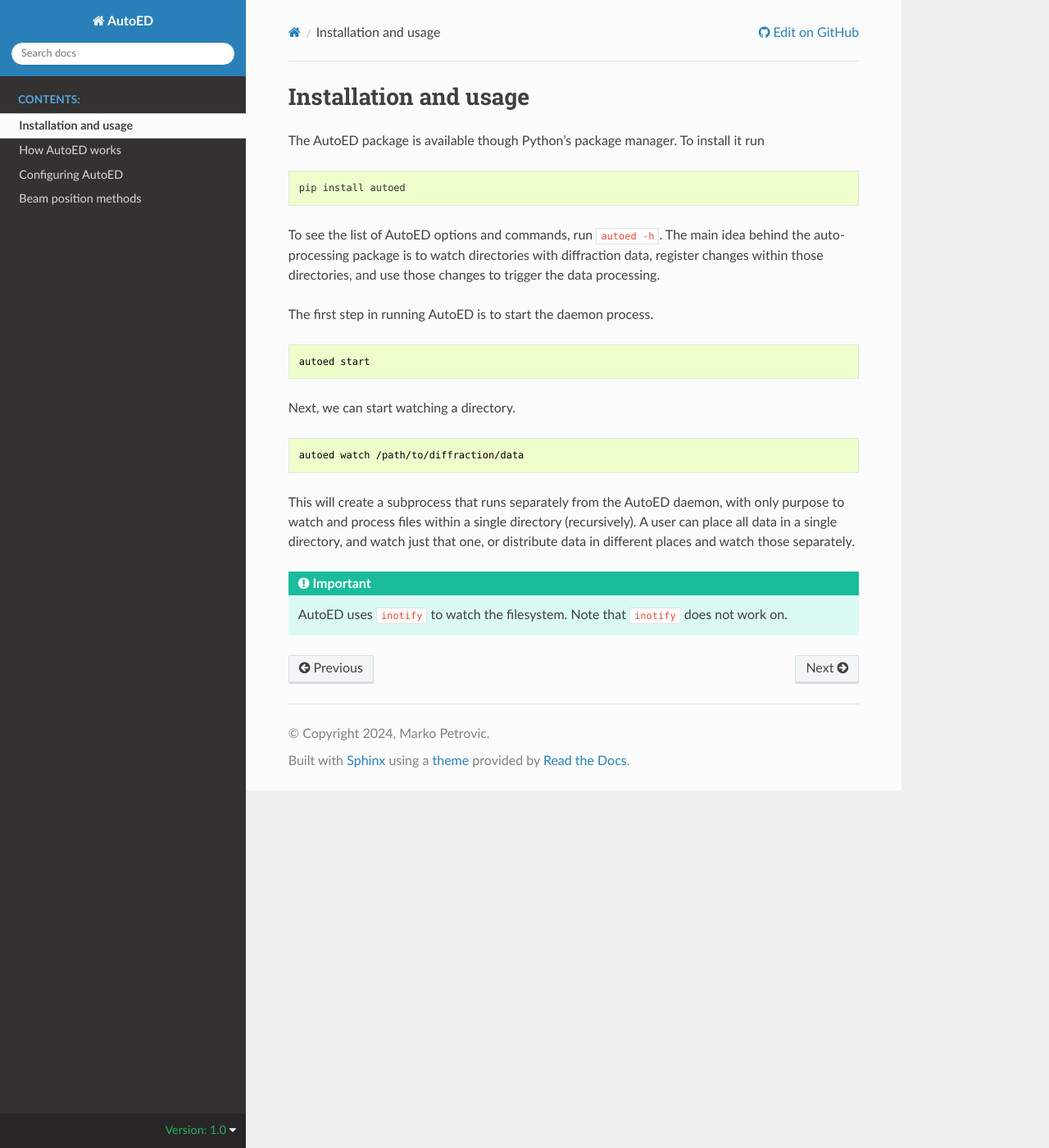
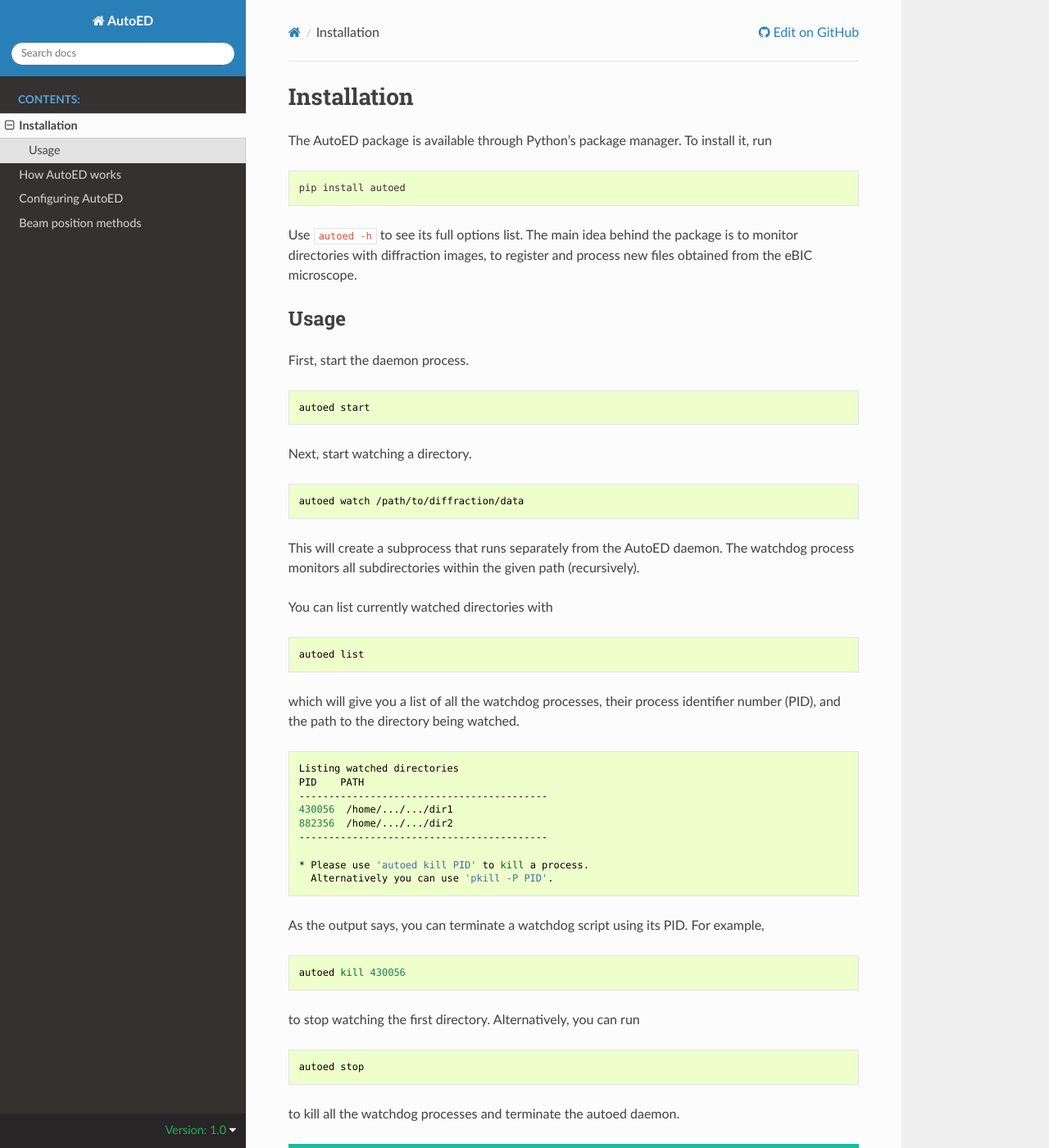
Before and after one commit to mpks/autoed, a Sphinx documentation site: the page built from docs/pages/intro.rst, in a window 1280 px wide and 1400 px high. Shown: the whole window at 82% size. Built offline with Sphinx 7.4.7 and the Read the Docs theme 3.1.0, drawn with Linux system fonts in a browser that asks for light colours; some of the changed text lies outside the part shown.

Commit message:
Fix install and usage docs. Add configuration file
The configuration file is still not implemented. The watchdog
script only loads its parameters.

```diff
--- a/docs/pages/intro.rst
+++ b/docs/pages/intro.rst
@@ -1,41 +1,90 @@
 ============================
-Installation and usage
+Installation
 ============================
 
-The AutoED package is available though Python's package manager.
-To install it run
+The AutoED package is available through Python's package manager.
+To install it, run
 
 .. code-block:: console
 
    pip install autoed
 
-To see the list of AutoED options and commands, run :code:`autoed -h`.
-The main idea behind the auto-processing package is to watch
-directories with diffraction data, register changes
-within those directories, and use those changes to trigger the
-data processing.
+Use :code:`autoed -h` to see its full options list.
+The main idea behind the package is to monitor directories with diffraction
+images, to register and process new files obtained from the eBIC microscope.
 
-The first step in running AutoED is to start the daemon process.
+Usage
+^^^^^^
+
+First, start the daemon process.
 
 .. code-block:: bash
 
    autoed start
 
-Next, we can start watching a directory.
+Next, start watching a directory.
 
 .. code-block:: bash
 
    autoed watch /path/to/diffraction/data
 
-This will create a subprocess that runs separately from the AutoED
-daemon, with only purpose to watch and process
-files within a single directory (recursively). A user can place all
-data in a single directory, and watch just that one, or distribute
-data in different places and watch those separately.
+This will create a subprocess that runs separately from the
+AutoED daemon. The watchdog process monitors all subdirectories within the
+given path (recursively).
+
+You can list currently watched directories with
+
+.. code-block:: bash
+
+    autoed list
+
+which will give you a list of all the watchdog processes, their process
+identifier number (PID), and the path to the directory being watched.
+
+.. code-block:: bash
+
+    Listing watched directories
+    PID    PATH
+    ------------------------------------------
+    430056  /home/.../.../dir1
+    882356  /home/.../.../dir2
+    ------------------------------------------
+
+    * Please use 'autoed kill PID' to kill a process.
+      Alternatively you can use 'pkill -P PID'.
+
+As the output says, you can terminate a watchdog script using its PID. For
+example,
+
+.. code-block:: bash
+
+   autoed kill 430056
+
+to stop watching the first directory. Alternatively, you can run
+
+.. code-block:: bash
+
+    autoed stop
+
+to kill all the watchdog processes and terminate the autoed daemon.
+
 
 
 .. important::
 
-   AutoED uses :code:`inotify` to watch the filesystem.
-   Note that :code:`inotify` does not work on.
-.. Maybe smaller directories require less processing with inotify
+   AutoED uses :code:`inotify` to monitor the filesystem.
+   Unfortunately, :code:`inotify` does not work on Network File Systems (NFSs).
+   Because of this, AutoED uses the polling method in :code:`inotify`. The
+   disadvantage of the polling method is that it might require more
+   computational resources. If you are working on a local filesystem, you can
+   run the watch command with an option :code:`--inotify` or :code:`-i` to use
+   :code:`inotify` without polling (which is the default).
+
+   To minimize CPU usage, you can set the time interval (in seconds) for
+   filesystem checks. Use :code:`--time_sleep` or :code:`-t`. For example,
+
+    .. code-block:: bash
+
+       autoed --time_sleep 60 watch /path/to/diffraction/data
+
+   would check the filesystem every minute.
```
Also changed, not shown: docs/index.rst (+8 -6 lines), 5 other files.
